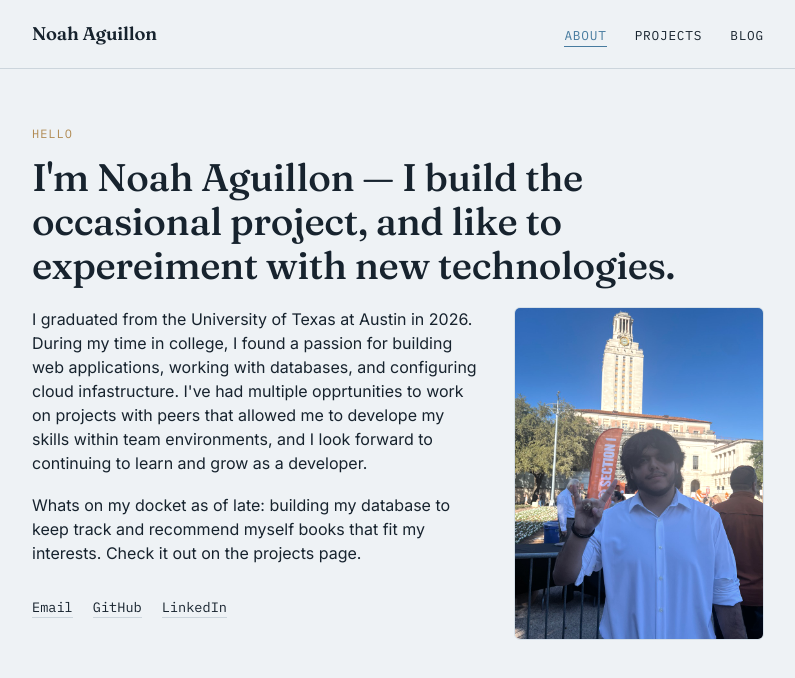
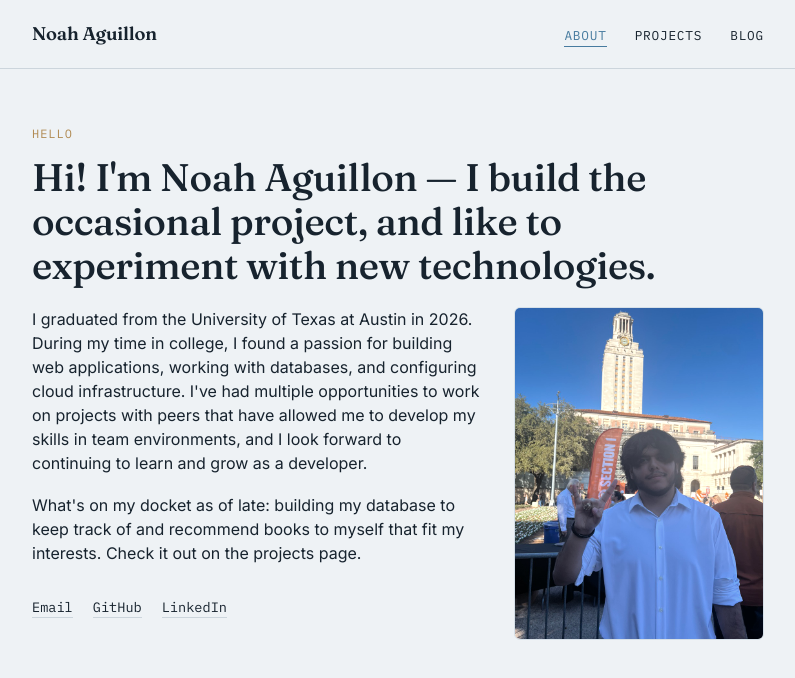
Before and after one commit to Scylthren/PersonalWebsite, a React (Vite) app: page / in a window 1280 px wide. Shown: the top 678 px of the page, without its empty margins (242-1037 px from the left). Built offline with nearby package versions, Linux system fonts and the light colour scheme.

Commit message:
Spelling and grammar fixed + blog update

```diff
--- a/src/content/posts/databases.md
+++ b/src/content/posts/databases.md
@@ -4,8 +4,8 @@ date: 2026-08-20
 excerpt: Movie Club db
 ---
 
-During college a group of friends and I, decided to create a movie club and it was a fun expeince. Especially during final season. That being said, the nerd in me decided I would create a website to not only choose what movies we were gonna watch but also to store the stats of the movies we had already seen. I made the excel spreadsheet before we ended it. However as movie club lives on in our hearts, I've decided to have a website to look back on the movies we'd seen for ease of access and just a passion project.
+During college, a group of friends and I decided to create a movie club, and it was a fun experience, especially during finals season. That being said, the nerd in me decided I would create a website to not only choose what movies we were gonna watch but also to store the stats of the movies we had already seen. I made the Excel spreadsheet before we ended it. However, as movie club lives on in our hearts, I've decided to have a website to look back on the movies we'd seen for ease of access and just a passion project.
 
-On that note, I have been creating a db for the excel so I can make it into a csv and just have that for backend. Here's my idea so far, which I think and hope, is in 3NF.
+On that note, I have been creating a DB for the Excel so I can make it into a CSV and just have that for the backend. Here's my idea so far, which I think and hope is in 3NF.
 
 ![Movie_Db](/images/Movie_Club_Db.png)
--- /dev/null
+++ b/src/content/posts/demonstration.md
@@ -0,0 +1,11 @@
+---
+title: A proper demonstration
+date: 2026-08-21
+excerpt: Movie Club website
+---
+
+I've been continuing to plan and see what kind of construction I'd need to do for the Movie Club website to flow. Quite frankly, I'm unsure how I'd like to proceed. On the one hand, I want to demonstrate I can properly deploy the frontend and backend of a website while showcasing my ability to create a DB and use api's. On the other hand, I would need a service to host said site and would prefer to have a job before I do (looking at Railway). Yet I feel that if I preload the DB into the JSON rather than have a backend to make the site static, it isn't a proper demonstration of my skills.
+
+Decisions, Decisions.
+
+Afterthought: Shout out to Sean for pointing out some spelling mistakes. I'll actually double-check what I write from here on out. I'm also unsure if I should learn to use nefity so that I don't continuously need to deploy, or if that's negligible with a site this small.
--- a/src/content/posts/hello-world.md
+++ b/src/content/posts/hello-world.md
@@ -4,7 +4,7 @@ date: 2026-08-18
 excerpt: And so it begins
 ---
 
-Recently Graduated with a Computer Science degree from UT Austin, now looking for a job.
+Recently graduated with a Computer Science degree from UT Austin, now looking for a job.
 
-This blog is mostly here to document my journey and fix up some projects I have left unfinished and start some new ones.
+This blog is mostly here to document my journey, fix up some projects I have left unfinished, and start some new ones.
 Hopefully I'll blog about having a job soon enough.
--- a/src/pages/About.jsx
+++ b/src/pages/About.jsx
@@ -3,16 +3,18 @@ export default function About() {
     <div className="wrap">
       <p className="eyebrow">Hello</p>
       <h1 className="page-title">
-        I'm Noah Aguillon — I build the occasional project, and like to expereiment with new technologies.
+        Hi! I'm Noah Aguillon — I build the occasional project, and like to experiment with new technologies.
       </h1>
       <img className="wrap-image" src={`${import.meta.env.BASE_URL}images/noahA.jpeg`} alt="Noah Aguillon" />
       <div className="about-body">
         <p>
-          I graduated from the University of Texas at Austin in 2026. During my time in college, I found a passion for building web applications, working with databases, and configuring cloud infastructure.
-          I've had multiple opprtunities to work on projects with peers that allowed me to develope my skills within team environments, and I look forward to continuing to learn and grow as a developer.
+          I graduated from the University of Texas at Austin in 2026. During my time in college, I found a passion for building
+          web applications, working with databases, and configuring cloud infrastructure.
+          I've had multiple opportunities to work on projects with peers that have allowed me to develop my skills in team environments,
+          and I look forward to continuing to learn and grow as a developer.
         </p>
         <p>
-          Whats on my docket as of late: building my database to keep track and recommend myself books that fit my interests. Check it out on the <a href="/projects">projects page</a>.
+          What's on my docket as of late: building my database to keep track of and recommend books to myself that fit my interests. Check it out on the <a href="/projects">projects page</a>.
         </p>
       </div>
       <div className="about-links">
```
